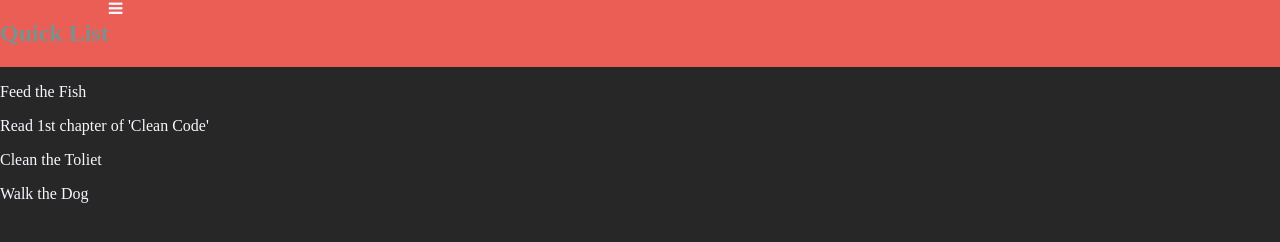
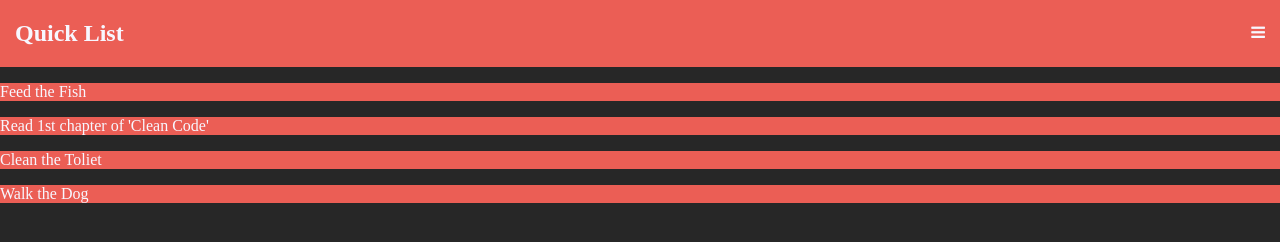
Before and after one commit to CollierTR/Todolist-App-Vanilla-JS, a website: page index.html in a window 1280 px wide. Drawn offline with Linux system fonts and the light colour scheme.

Commit message:
header changes

```diff
--- a/index.html
+++ b/index.html
@@ -11,11 +11,11 @@
 
 <body>
     <header>
-
         <heading class="flex-container">
             <h2>Quick List</h2>
+            <div id="menu">
             <i class="fa fa-bars"></i>
-            <div id="menu">
+
             </div>
         </heading>
     </header>
--- a/styles.css
+++ b/styles.css
@@ -30,27 +30,30 @@ html, body {
 
 .flex-container {
     display: flex;
-    flex-direction: nowrap;
+    flex-direction: row;
+    justify-content: space-between;
+    align-items: center;
+    margin-left: 15px;
+    margin-right: 15px;
 }
 
 .fa-solid fa-bars {
     color: black;
 }
 
-.taskItem {
-
-}
-
 header {
     background-color: #eb5e55;
 }
 
-h2 {
-    color: #7a918d;
+.fa {
+    font-size: ;
 }
-
 
 body {
     color: #f7f7ff;
     background-color: #272727;
 }
+
+.taskItem {
+    background-color: #eb5e55;
+}
```
